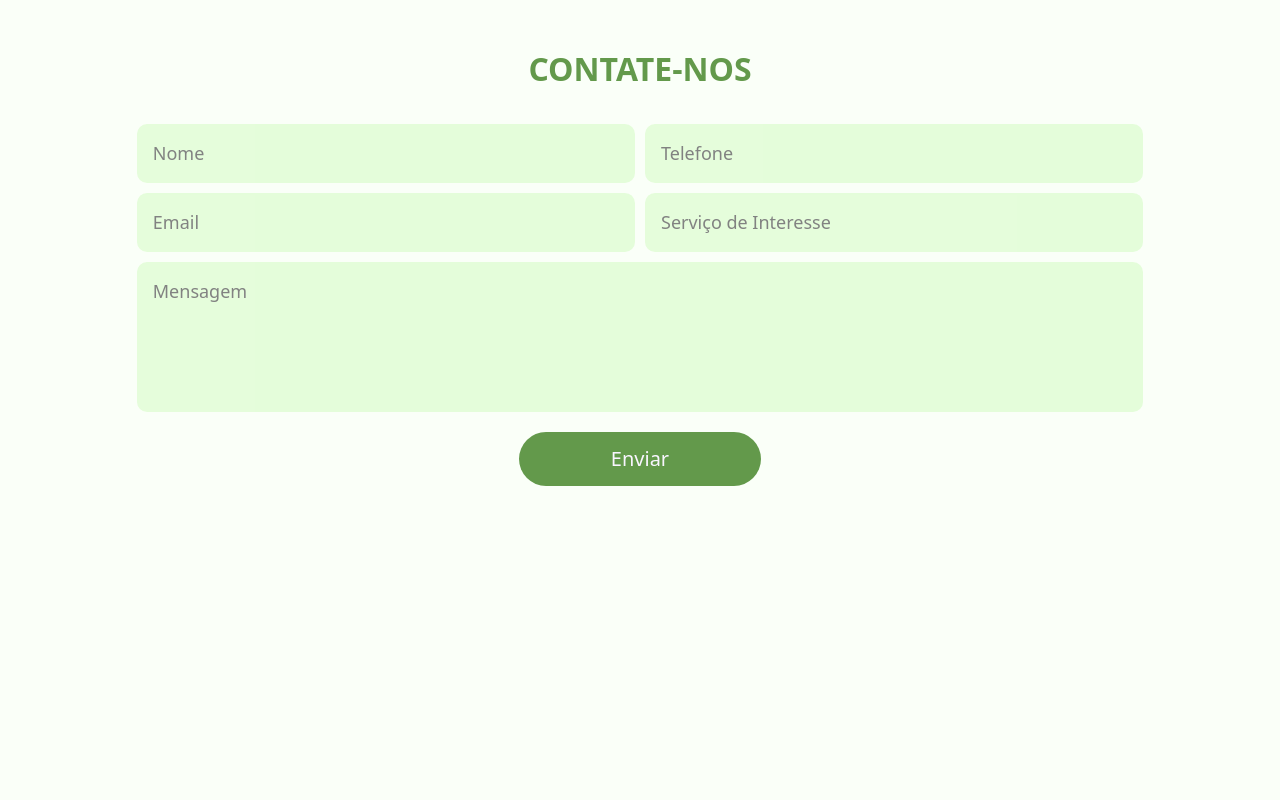
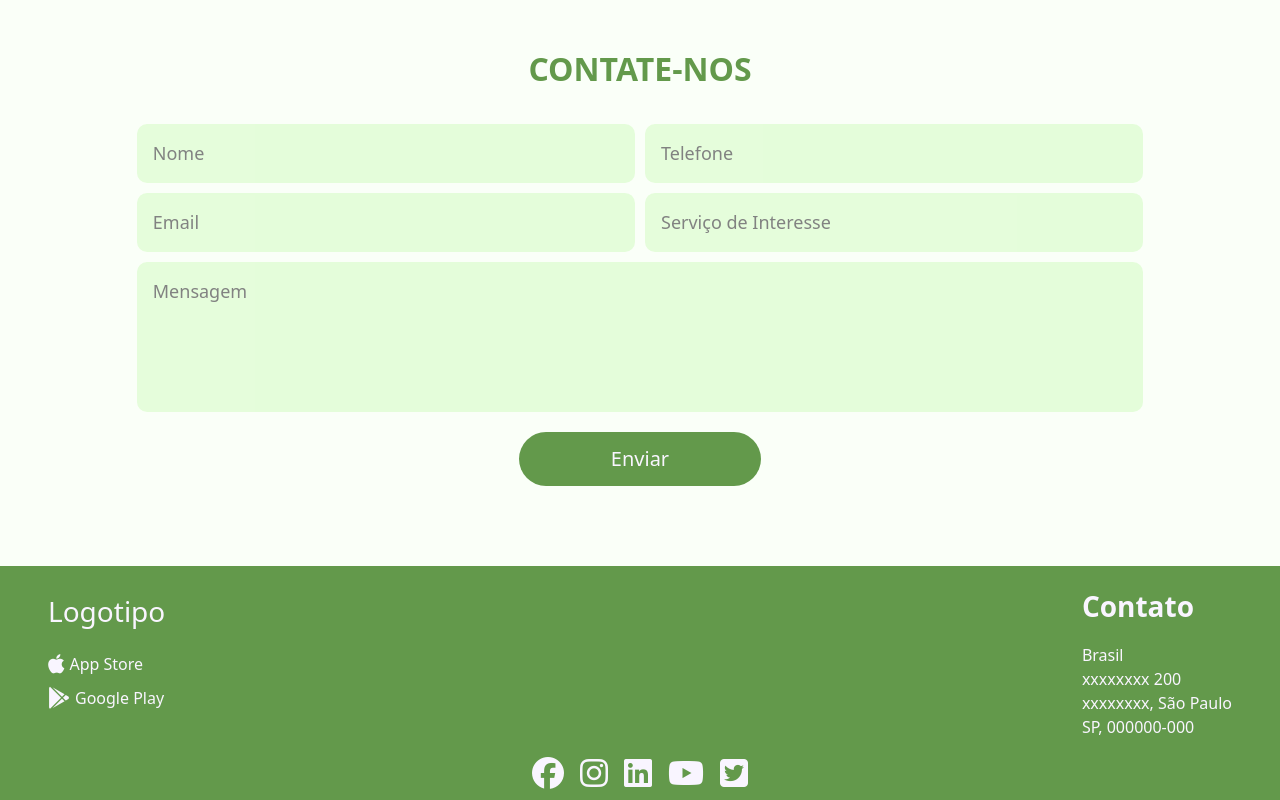
Before and after one commit to m-abdias/GreenTech, a plain HTML site: page index.html in a window 1280 px wide. Shown: the part 2854-3654 px from the top of the page. Before the commit the page ends 3380 px from the top, so only its background shows below. Drawn offline with nearby package versions, Linux system fonts and the light colour scheme.

Commit message:
:sparkles: feat: Criada toda Estrutura e Estilização do footer

```diff
--- a/assets/css/base/global.css
+++ b/assets/css/base/global.css
@@ -26,7 +26,6 @@ body {
   justify-content: start;
   background-color: var(--background-color);
   color: var(--text-black);
-  padding-bottom: 4rem;
 }
 
 main {
--- /dev/null
+++ b/assets/css/layout/landing_page/footer.css
@@ -0,0 +1,66 @@
+.footer {
+  width: 100%;
+  text-align: center;
+  background-color: var(--primary-color);
+  margin-top: 8rem;
+
+  display: flex;
+  flex-direction: column;
+  align-items: center;
+  justify-content: center;
+
+  font-size: 1.6rem;
+  color: var(--text-white);
+}
+
+.footer__content {
+  width: 100%;
+  max-width: 1300px;
+  display: flex;
+  align-items: flex-start;
+  justify-content: space-between;
+  text-align: start;
+  padding: 2.4rem 4.8rem 0;
+}
+
+.content__left-side {
+  display: flex;
+  flex-direction: column;
+  justify-content: start;
+  align-items: flex-start;
+  gap: 2rem;
+}
+
+.footer__logo {
+  color: var(--text-white);
+  font-size: 2.8rem;
+}
+
+.navegation__icon {
+  display: flex;
+  align-items: center;
+  gap: 0.5rem;
+}
+
+.footer__icon {
+  font-size: 2.2rem;
+}
+
+.right-side__title {
+  margin-bottom: 2rem;
+  font-size: 2.8rem;
+  font-weight: 700;
+}
+
+.socials__list {
+  display: flex;
+  align-items: center;
+  justify-content: center;
+  gap: 1.6rem;
+  margin-bottom: 3px;
+}
+
+.socials__link {
+  font-size: 3.2rem;
+  color: var(--text-white);
+}
--- a/assets/css/style.css
+++ b/assets/css/style.css
@@ -9,6 +9,7 @@
 @import url(./layout/landing_page/services.css);
 @import url(./layout/landing_page/contacts.css);
 @import url(./layout/landing_page/contacts.css);
+@import url(./layout/landing_page/footer.css);
 
 /* components */
 @import url(./components/menu-toggle.css);
--- a/index.html
+++ b/index.html
@@ -367,6 +367,74 @@
       </div>
       </section>
     </main>
+
+    <footer class="footer">
+      <div class="footer__content">
+        <div class="content__left-side">
+          <div class="footer__logo">Logotipo</div>
+
+          <div class="left-side__navegation">
+            <div class="navegation__box">
+              <p class="navegation__icon">
+                <i class="fa-brands fa-apple footer__icon"></i>
+                App Store
+              </p>
+              <p class="navegation__icon">
+                <i class="fa-brands fa-google-play footer__icon"></i>
+                Google Play
+              </p>
+            </div>
+          </div>
+        </div>
+
+        <div class="content__right-side">
+          <address>
+            <h4 class="right-side__title">Contato</h4>
+            Brasil <br>
+            xxxxxxxx 200 <br>
+            xxxxxxxx, São Paulo <br>
+            SP, 000000-000
+          </address>
+        </div>
+      </div>
+
+      <div class="footer__socials">
+        <nav class="socials__navegation">
+          <ul class="socials__list">
+            <li class="socials__item">
+              <a class="socials__link" href="">
+                <i class="fa-brands fa-facebook"></i>
+              </a>
+            </li>
+
+            <li>
+              <a class="socials__link" href="">
+                <i class="fa-brands fa-instagram"></i>
+              </a>
+            </li>
+
+            <li>
+              <a class="socials__link" href="">
+                <i class="fa-brands fa-linkedin"></i>
+              </a>
+            </li>
+
+            <li>
+              <a class="socials__link" href="">
+                <i class="fa-brands fa-youtube"></i>
+              </a>
+            </li>
+
+            <li>
+              <a class="socials__link" href="">
+                <i class="fa-brands fa-twitter-square"></i>
+              </a>
+            </li>
+          </ul>
+        </nav>
+      </div>
+    </footer>
+
     <script src="./assets/js/menu-toggle.js"></script>
     <script src="./assets/js/main.js"></script>
 
```
